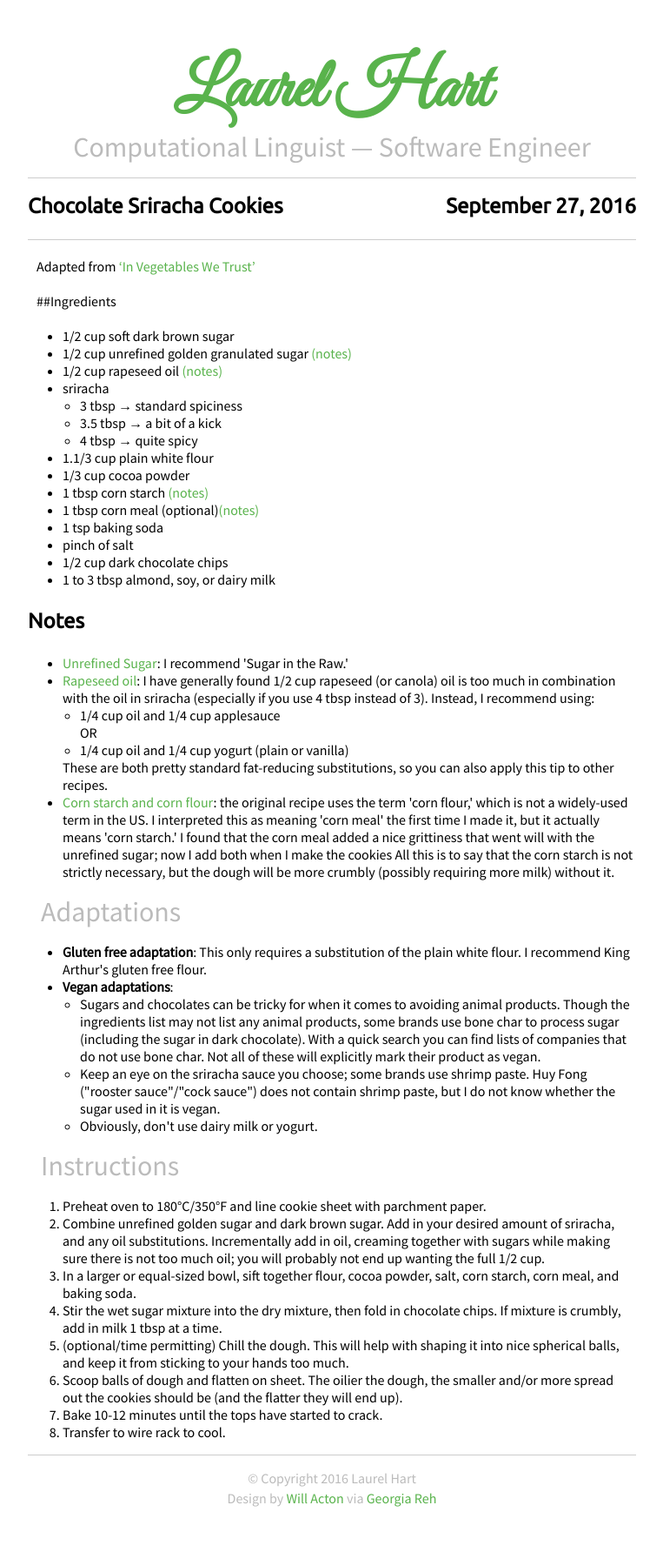
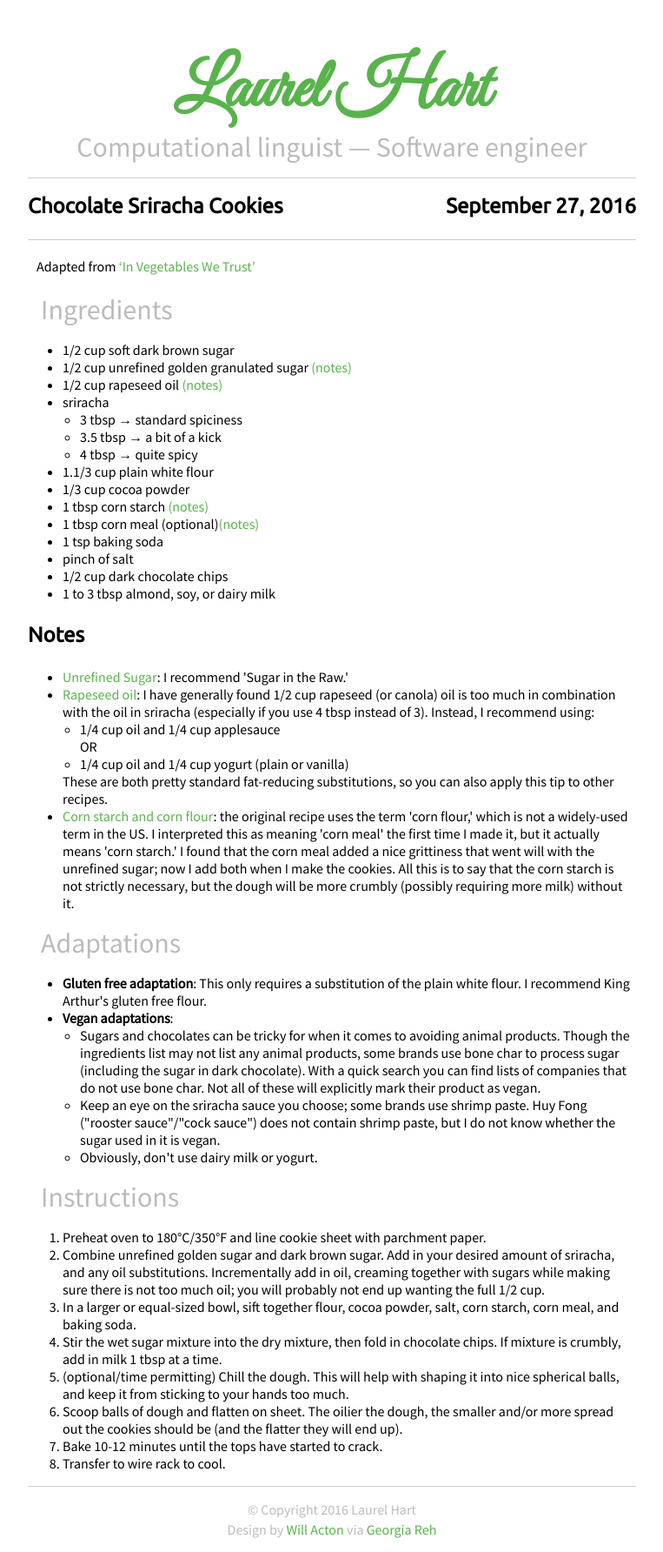
Before and after one commit to konahart/konahart.github.io, a Jekyll site: the page built from _recipes/Chocolate-Sriracha-Cookies.md, in a window 1280 px wide. Shown: the whole page at 87% size, without its empty margins (258-1021 px from the left). Built offline with Jekyll 4.4.1, drawn with Linux system fonts in a browser that asks for light colours; before the commit the page ends 1748 px from its top, so only the background shows below that.

Commit message:
Minor fixes

```diff
--- a/_config.yml
+++ b/_config.yml
@@ -3,16 +3,15 @@ port:        4000
 
 source:      .
 destination: ./_site
-plugins:     ./_plugins
 
 future:      true
 lsi:         false
-highlighter: pygments
+highlighter: rouge
 markdown:    kramdown
 permalink:   /:year/:month/:title
 
 title:       Laurel Hart
-description: Computational linguist
+description: Computational linguist - Software engineer
 base:        http://konahart.github.io/
 author:      Laurel Hart
 email:       laurel.elise.hart@gmail.com
--- a/_layouts/default.html
+++ b/_layouts/default.html
@@ -34,7 +34,7 @@
   <div class="container">
     <div class="header">
         <h1><a href="/">Laurel Hart</a></h1>
-        <h2>Computational Linguist &mdash; Software Engineer</h2>
+        <h2>Computational linguist &mdash; Software engineer</h2>
     </div>
     <hr>
 
--- a/_recipes/Chocolate-Sriracha-Cookies.md
+++ b/_recipes/Chocolate-Sriracha-Cookies.md
@@ -6,7 +6,7 @@ title: Chocolate Sriracha Cookies
 Adapted from ['In Vegetables We Trust'](http://invegetableswetrust.com/2013/10/20/chocolate-sriracha-cookies/)
 
 
-##Ingredients
+## Ingredients
 <ul>
     <li> 1/2 cup soft dark brown sugar</li>
     <li> 1/2 cup unrefined golden granulated sugar <a href="#UnrefinedSugar">(notes)</a></li>
@@ -47,12 +47,12 @@ Adapted from ['In Vegetables We Trust'](http://invegetableswetrust.com/2013/10/2
 
     <li><a name="CornFlour">Corn starch and corn flour</a>: the original recipe
     uses the term 'corn flour,' which is not a widely-used term in the US. I
-    interpreted this as
-    meaning 'corn meal' the first time I made it, but it actually means 'corn
-    starch.' I found that the corn meal added a nice grittiness that went will
-    with the unrefined sugar; now I add both when I make the cookies All this
-    is to say that the corn starch is not strictly necessary, but the dough
-    will be more crumbly (possibly requiring more milk) without it.</li>
+    interpreted this as meaning 'corn meal' the first time I made it, but it
+    actually means 'corn starch.' I found that the corn meal added a nice
+    grittiness that went will with the unrefined sugar; now I add both when I
+    make the cookies. All this is to say that the corn starch is not strictly
+    necessary, but the dough will be more crumbly (possibly requiring more
+    milk) without it.</li>
 </ul>
 
 ## Adaptations
```
Also changed, not shown: index.md (+0 -1 lines).
